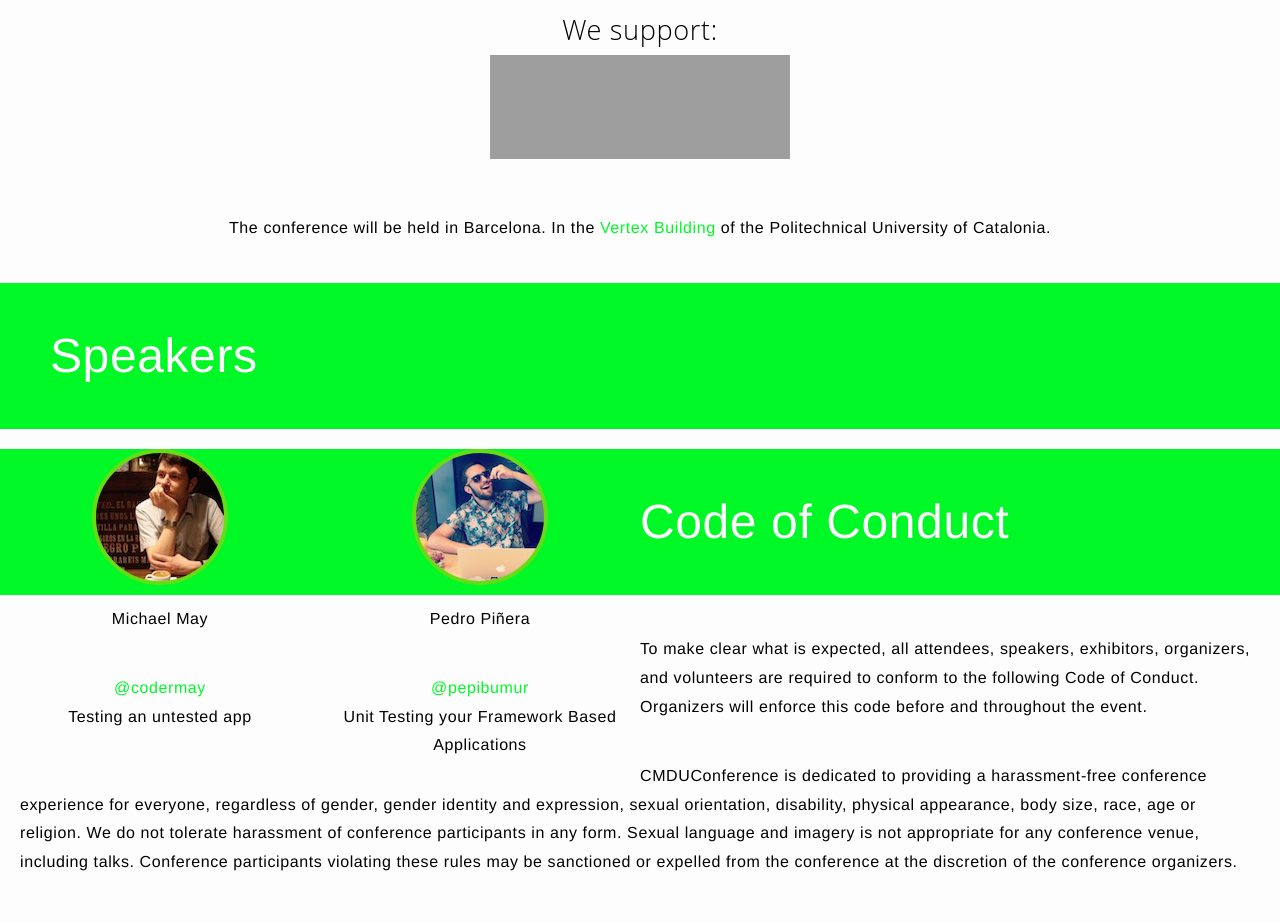
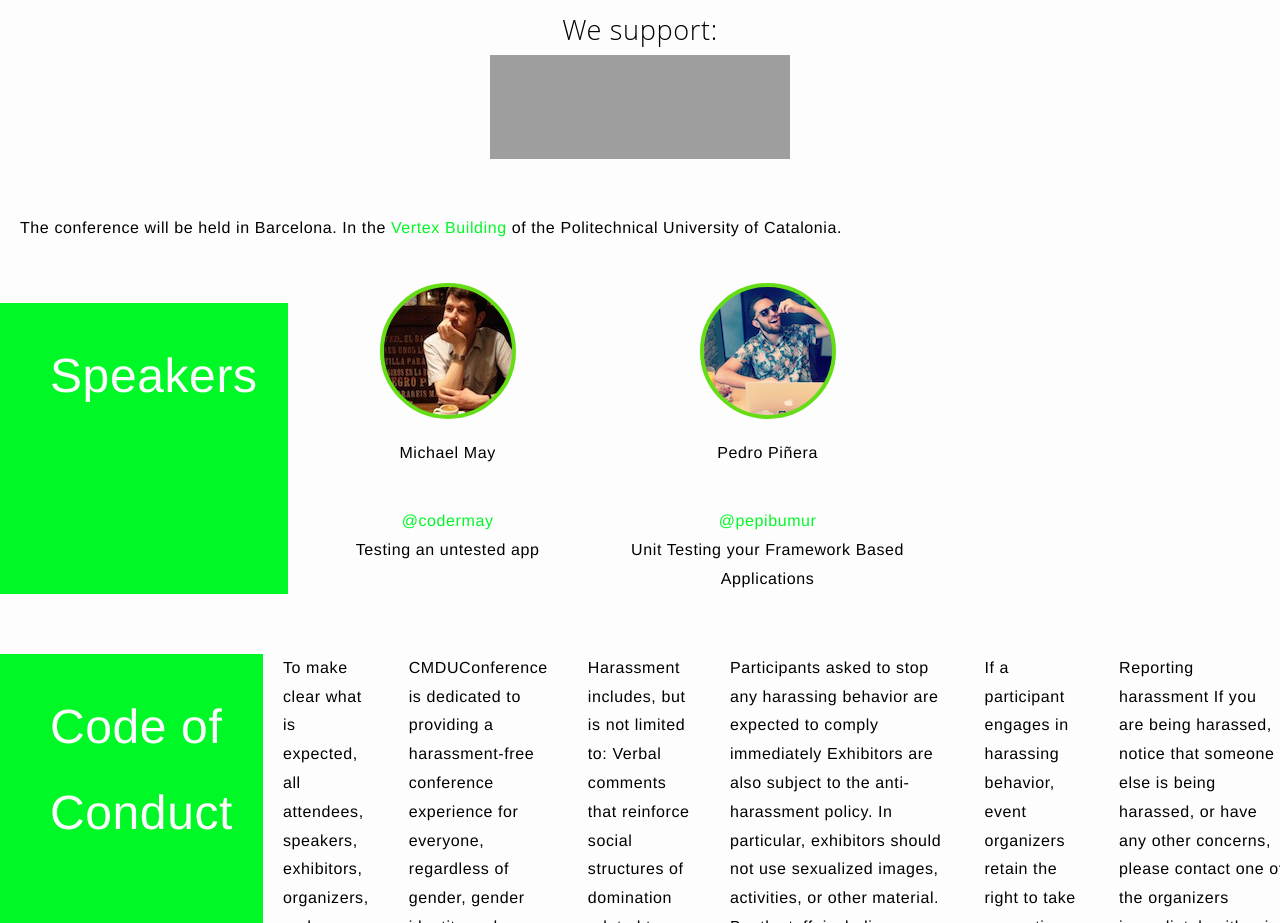
Before and after one commit to cmduconf/cmduconf.github.io, a Jekyll site: the page built from index.html, in a window 1280 px wide. Shown: the part 498-1421 px from the top of the page. Built offline with Jekyll 4.4.1, drawn with Linux system fonts in a browser that asks for light colours; nearby versions of some CDN libraries; some of the changed text lies outside the part shown; grey boxes are pictures that could not be loaded.

Commit message:
fix css speakers floating

```diff
--- a/css/main.css
+++ b/css/main.css
@@ -28,6 +28,7 @@ div.section {
   width:100%;
   margin-top: 20px;
   margin-bottom: 20px;
+  display: flex;
 }
 .section p {
   padding: 20px;
```
